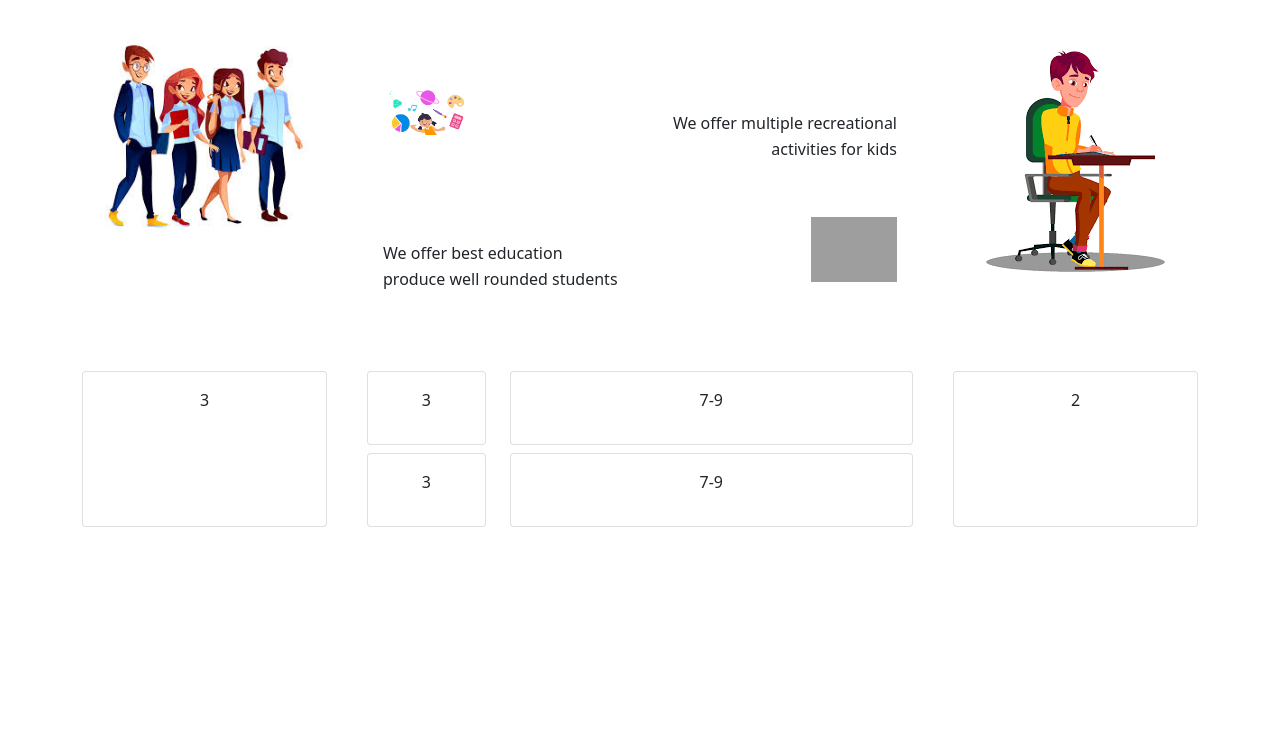
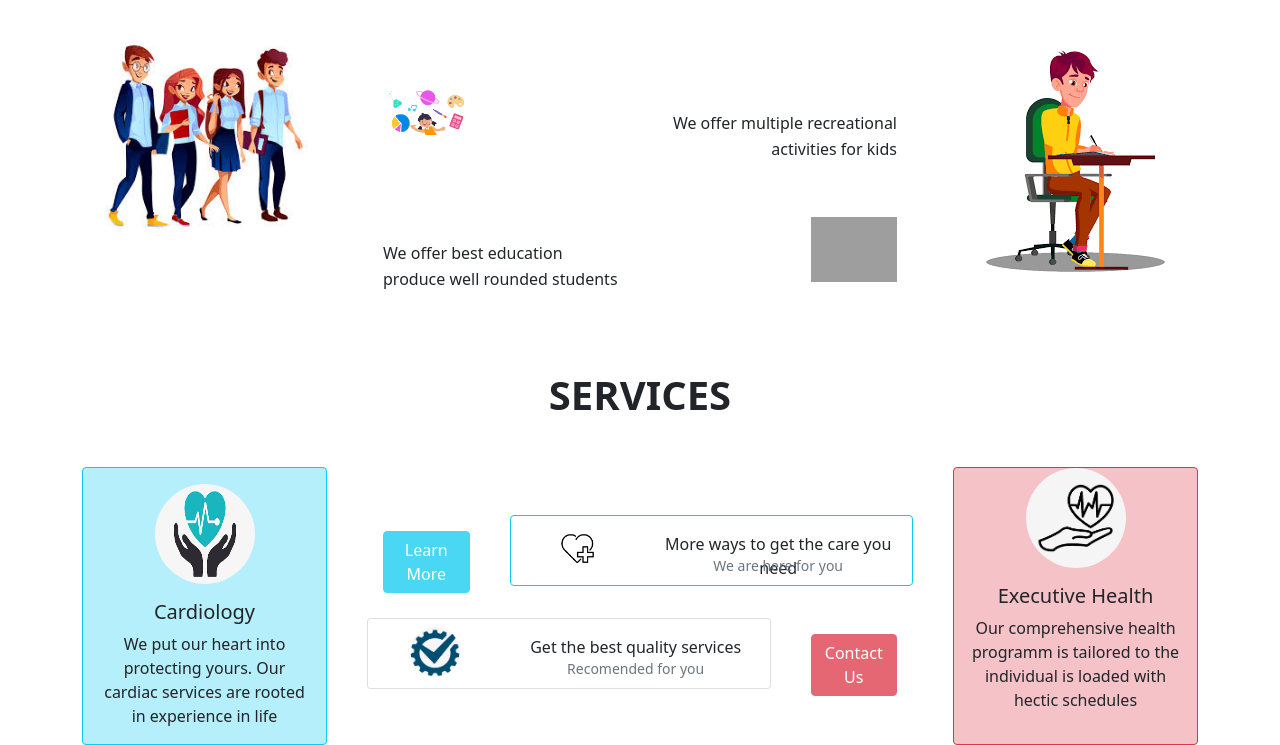
Before and after one commit to Stillwell968/Bootstrap-Grigs--2-, a plain HTML site: page index.html in a window 1280 px wide. Shown: the part 659-1404 px from the top of the page. Before the commit the page ends 1186 px from the top, so only its background shows below. Drawn offline with nearby package versions, Linux system fonts and the light colour scheme; grey boxes are pictures that could not be loaded.

Commit message:
third grid content

```diff
--- a/index.html
+++ b/index.html
@@ -54,7 +54,8 @@
                     <img src="./img/portfolio2.jpeg" class="card-img-top" height="220px" alt="...">
                     <div class="card-body">
                         <h5 class="card-title fw-bold">Main auction Website</h5>
-                        <p class="card-text fst-italic">A place where you can auction any item and also bid on other items</p>
+                        <p class="card-text fst-italic">A place where you can auction any item and also bid on other
+                            items</p>
                         <p class="card-text fw-light"> <a href=""><small class="text-muted">Learn more</small></a></p>
                     </div>
                 </div>
@@ -63,7 +64,7 @@
             <div class="col">
                 <div class="card">
                     <img src="./img/tempale3.jpeg" class="card-img-top" alt="...">
-                        <div class="card-body" >
+                    <div class="card-body">
                         <h5 class="card-title fw-bold">Dorge Website</h5>
                         <p class="card-text fst-italic">Ask anything, our AI helper will give you any info you want</p>
                         <p class="card-text fw-light"> <a href=""><small class="text-muted">Learn more</small></a></p>
@@ -118,7 +119,8 @@
                     <div class="col-md-3 mt-2 ">
                         <div class="card border-0">
                             <div class="card-body">
-                                <img src="https://encrypted-tbn0.gstatic.com/images?q=tbn:ANd9GcTjnWB69LCg_qGxSIJtGY3p_XX3OrZ-wnjMuw&usqp=CAU" class="img-fluid" alt="" srcset="">
+                                <img src="https://encrypted-tbn0.gstatic.com/images?q=tbn:ANd9GcTjnWB69LCg_qGxSIJtGY3p_XX3OrZ-wnjMuw&usqp=CAU"
+                                    class="img-fluid" alt="" srcset="">
                             </div>
                         </div>
                     </div>
@@ -135,58 +137,84 @@
         </div>
     </div>
     <!-- second grid end -->
-
+    <p class="text-center mt-5 display-6 lead fw-bold">SERVICES</p>
     <!-- third grid -->
     <div class="container mt-5">
         <div class="row gap-3">
             <div class="col">
-                <div class="card h-100">
-                    <div class="card-body ">
-                        <p class="text-center">3</p>
+                <div class="card h-100 bg-info border-info" style="--bs-bg-opacity: .3;">
+                    <img src="./img/cardiologt-icon.png" class="rounded-circle mx-auto d-block mt-3" width="100"
+                        height="100" alt="...">
+                    <div class="card-body">
+                        <h5 class="card-title text-center">Cardiology</h5>
+                        <p class="card-text text-center">We put our heart into protecting yours. Our cardiac services
+                            are rooted in experience in life</p>
                     </div>
                 </div>
-
             </div>
-            <div class="col-lg-6 col-md-6 col-sm-6 col-xs-6 ">
+            <div class="col-lg-6 col-md-6 col-sm-6 col-xs-6 mt-5">
                 <div class="row g-4">
                     <div class=" col-md-3">
-                        <div class="card">
+                        <div class="card border-0">
                             <div class="card-body">
-                                <p class="text-center">3</p>
+                                <a href="" class="btn btn-info btn-md btn btn-outline-info text-white opacity-75"
+                                    tabindex="-1" role="button" aria-disabled="true">Learn More</a>
                             </div>
                         </div>
 
                     </div>
                     <div class=" col-md-9">
-                        <div class="card">
+                        <div class="card mb-3 h-75 border-info" style="max-width: 540px;">
+                            <div class="row g-0">
+                                <div class="col-md-4">
+                                    <img src="./img/sub-icon.png" class="rounded-circle mx-auto d-block" width="65"
+                                    height="65" alt="...">
+                                </div>
+                                <div class="col-md-8">
                                     <div class="card-body">
-                                <p class="text-center">7-9</p>
+                                        <p class="card-text fs-6 text-center" style="height: 5px;">More ways to get the care you need</p>
+                                        <p class="card-text fs-6 text-center"><small class="text-muted">We are here for you</small></p>
+                                    </div>
+                                </div>
+                            </div>
+                        </div>
+                    </div>
+                    <div class="col-md-9 mt-2">
+                        <div class="card mb-3 h-75" style="max-width: 540px;">
+                            <div class="row g-0">
+                                <div class="col-md-4">
+                                    <img src="./img/sub2-icon.png" class="rounded-circle mx-auto d-block mt-2" width="50"
+                                    height="50" alt="...">
+                                </div>
+                                <div class="col-md-8">
+                                    <div class="card-body">
+                                        <p class="card-text fs-6 text-center" style="height: 5px;">Get the best quality services</p>
+                                        <p class="card-text fs-6 text-center"><small class="text-muted">Recomended for you</small></p>
+                                    </div>
+                                </div>
+                            </div>
+                        </div>
+                    </div>
+                    <div class="col-md-3 mt-2 ">
+                        <div class="card border-0">
+                            <div class="card-body">
+                                <a href="" class="btn btn-danger btn-md btn btn-outline-danger text-white opacity-75"
+                                    tabindex="-1" role="button" aria-disabled="true">Contact Us</a>
                             </div>
                         </div>
 
                     </div>
-                    <div class="col-md-3 mt-2 ">
-                        <div class="card">
-                            <div class="card-body">
-                                <p class="text-center">3</p>
-                            </div>
-                        </div>
-
-                    </div>
-                    <div class="col-md-9 mt-2">
-                        <div class="card">
-                            <div class="card-body">
-                                <p class="text-center">7-9</p>
-                            </div>
-                        </div>
 
                 </div>
             </div>
-            </div>
             <div class="col">
-                <div class="card h-100">
+                <div class="card h-100 bg-danger border-danger" style="--bs-bg-opacity: .3;">
+                    <img src="./img/health-icon.png" class="rounded-circle mx-auto d-block" width="100" height="100"
+                        alt="...">
                     <div class="card-body">
-                        <p class="text-center">2</p>
+                        <h5 class="card-title text-center">Executive Health</h5>
+                        <p class="card-text text-center">Our comprehensive health programm is tailored to the individual
+                            is loaded with hectic schedules</p>
                     </div>
                 </div>
 
```
Also changed, not shown: img/cardiologt-icon.png (added), img/health-icon.png (added), img/sub-icon.png (added), img/sub2-icon.png (added). Lines whose indentation alone changed are shown as unchanged.
